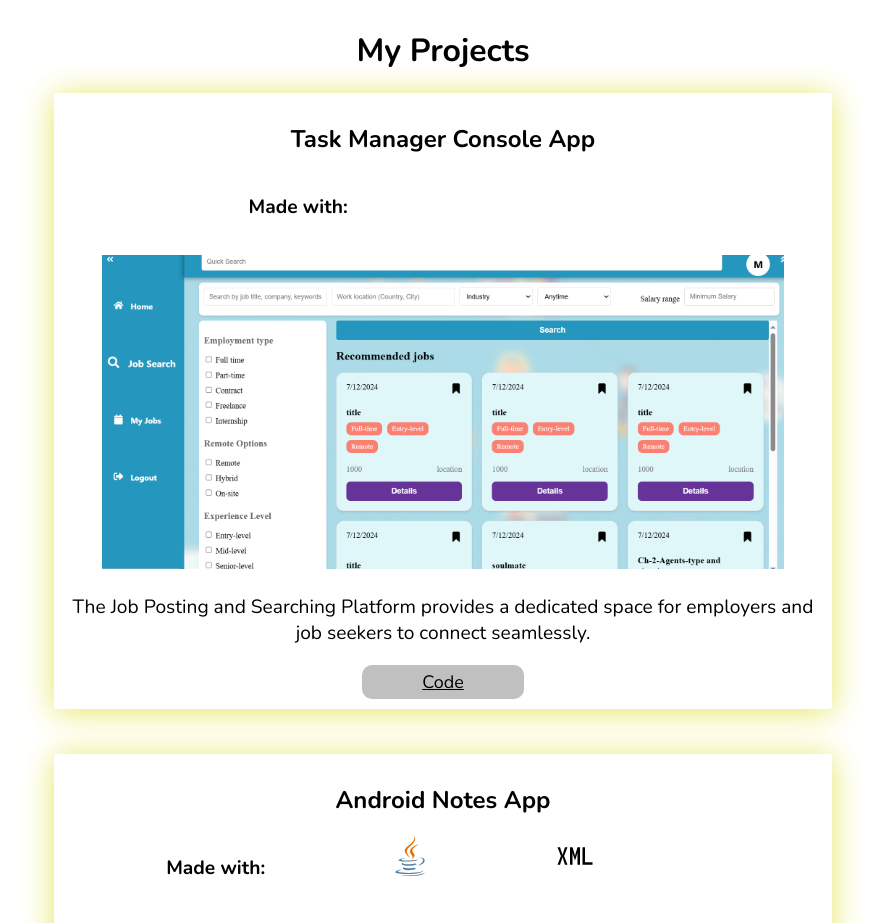
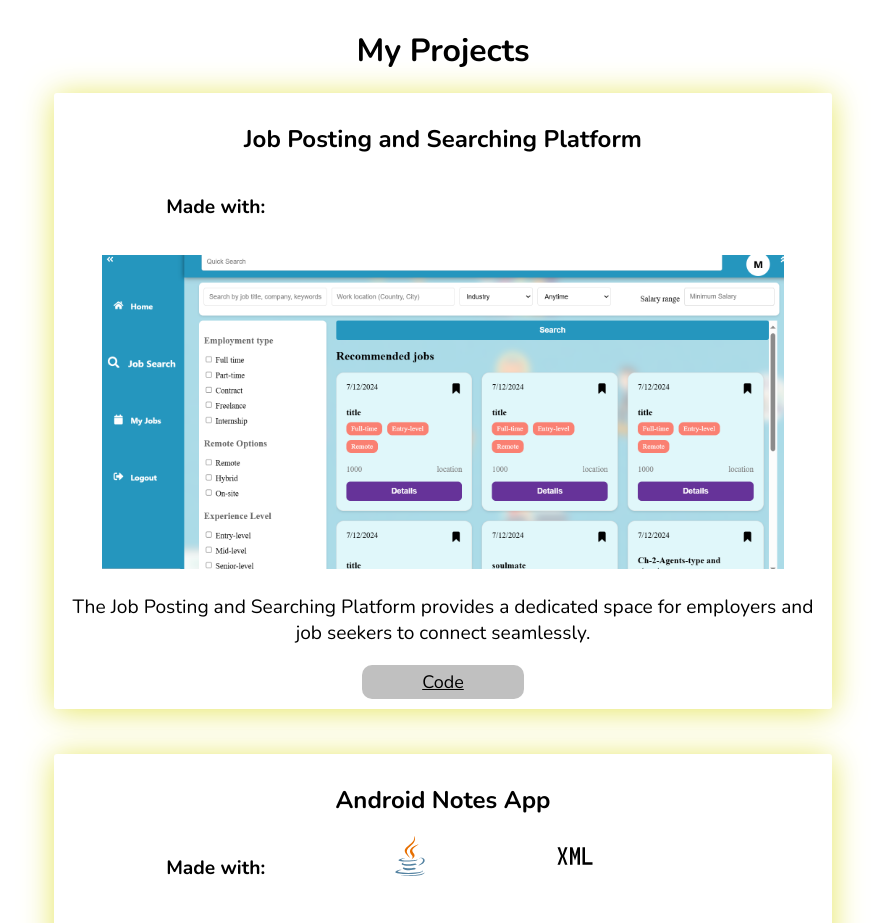
Before and after one commit to melattgirmay/my-portfolio, a React (Create React App) app: page / in a window 1280 px wide. Shown: the part 780-1703 px from the top of the page, without its empty margins (197-1082 px from the left). Built offline with nearby package versions, Linux system fonts and the light colour scheme; some icons are missing.

Commit message:
Update home.js

```diff
--- a/src/components/home.js
+++ b/src/components/home.js
@@ -66,10 +66,12 @@ const Home = () => {
           <div className="project-left">
           </div>
           <div className="project-right">
-            <h2>Task Manager Console App</h2>
+            <h2>Job Posting and Searching Platform</h2>
             <ul className="tech-stack-list">
               <p className="text-grey"><b>Made with: </b></p>
-              <li><Icon icon="devicon:csharp" width="40" height="40" /></li>
+              <li><Icon icon="devicon:react" width="40" height="40" /></li>
+              <li><Icon icon="devicon:nodejs" width="40" height="40" /></li>
+              <li><Icon icon="devicon-mysql-plain" width="40" height="40" /></li>
             </ul>
             <div className="project-image">
               <img src="/images/Screenshot (1619).png" alt="Project" width="200" height="200"/>
```
